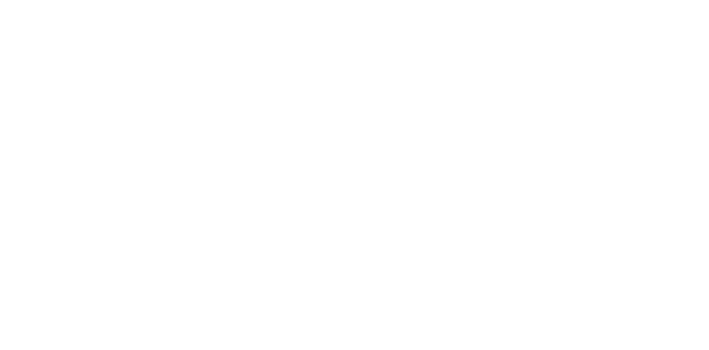
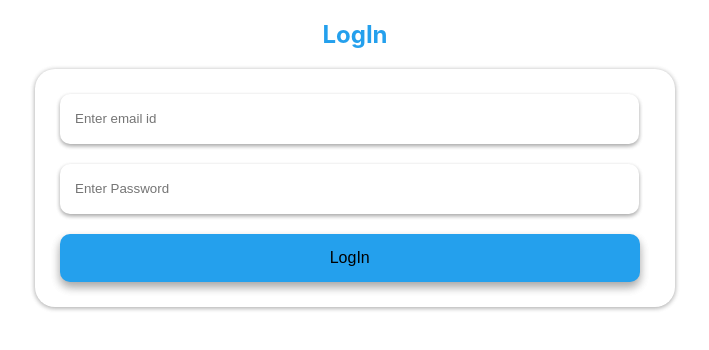
Before and after one commit to poojapatil0708/social-ui, a React (Create React App) app: page /login in a window 1280 px wide. Before the commit this address had no page. Shown: the top 350 px of the page, without its empty margins (285-994 px from the left). Built offline with nearby package versions, Linux system fonts and the light colour scheme.

Commit message:
Added signup and login page

```diff
--- a/package.json
+++ b/package.json
@@ -7,12 +7,15 @@
     "@testing-library/jest-dom": "^5.17.0",
     "@testing-library/react": "^13.4.0",
     "@testing-library/user-event": "^13.5.0",
+    "axios": "^1.6.3",
+    "config": "^3.3.9",
     "formik": "^2.4.5",
     "react": "^18.2.0",
     "react-dom": "^18.2.0",
     "react-redux": "^9.0.4",
     "react-router-dom": "^6.21.1",
     "react-scripts": "5.0.1",
+    "react-toastify": "^9.1.3",
     "web-vitals": "^2.1.4",
     "yup": "^1.3.3"
   },
--- a/src/App.js
+++ b/src/App.js
@@ -2,6 +2,7 @@
 import IndexRouter from "./routes";
 import "./styles/global.css";
 import store from "./redux/store";
+import 'react-toastify/dist/ReactToastify.css';
 
 function App() {
   return (
--- /dev/null
+++ b/src/api/signup.js
@@ -0,0 +1,3 @@
+import { api } from ".";
+
+export const createUser = (data) => api("post", "/user/create", data).then((res) => { return res.data; }).catch((err) => { throw err; });
--- a/src/componants/input.js
+++ b/src/componants/input.js
@@ -1,7 +1,8 @@
-const Input = ({ onChange, ...props }) => {
+const Input = ({ type, error, value, onChange, ...props }) => {
     return (
         <div>
-            <input type="text" className="input" onChange={onChange} {...props} />
+            <input type={type} className="input" onChange={onChange} {...props} />
+            {error ? <div className="input-error">{error}</div> : null}
         </div>
     );
 }
--- a/src/constants/routes.js
+++ b/src/constants/routes.js
@@ -1,3 +1,4 @@
 export const routes = {
-    signup : "/sign-up"
+    signup : "/sign-up",
+    login : "/login"
 }
--- a/src/routes/index.js
+++ b/src/routes/index.js
@@ -1,13 +1,17 @@
 import { BrowserRouter, Route, Routes } from "react-router-dom";
 import SignUp from "../screens/signup";
 import { routes } from "../constants/routes";
+import LogIn from "../screens/login";
+import { ToastContainer } from "react-toastify";
 
 const IndexRouter = () => {
     return(
         <BrowserRouter>
             <Routes>
                 <Route path={routes.signup} element={<SignUp/>} />
+                <Route path={routes.login} element={<LogIn/>} />
             </Routes>
+            <ToastContainer/>
         </BrowserRouter>
     );
 }
--- /dev/null
+++ b/src/screens/login.js
@@ -0,0 +1,46 @@
+import { Formik } from "formik";
+import * as Yup from "yup";
+import Input from "../componants/input";
+import Button from "../componants/butten";
+import axios from "axios";
+import { toast } from "react-toastify";
+
+const LogIn = () => {
+
+    const initialValues = {
+        email:'',
+        password:''
+    }
+
+    const validationSchema = () => Yup.object().shape({
+        email: Yup.string().email('Invalid email').required('Email is requred'),
+        password: Yup.string().required('Password is required').min(4, 'Password should be min 4 characters').max(16, 'Password should be max 16 characters')
+    })
+
+    const onSubmit = (values) => {
+        console.log(values)
+        const APIURL = "http://localhost:8000";
+        axios({ method: 'POST', url: `${APIURL}/user/login`, data: values })
+            .then(res => toast.success('Login successfuly',res))
+            .catch(err => toast.error(err.response?.data?.message ||'Something went wrong'))
+    }
+
+    return(
+        <div>
+            <h2 className="text">LogIn</h2>
+            <div className="body">
+                <Formik initialValues={initialValues} onSubmit={onSubmit} validationSchema={validationSchema} >
+                    {({handleSubmit, setFieldValue, errors, values})=>(
+                        <div className="container">
+                            <Input type="text" placeholder="Enter email id" error={errors.email} value={values.email} onChange={(e) => { setFieldValue('email', e.target.value); }} />
+                            <Input type="password" placeholder="Enter Password" error={errors.password} value={values.password} onChange={(e) => { setFieldValue('password', e.target.value); }} />
+                            <Button label="LogIn" onClick={handleSubmit} />
+                        </div>
+                    )}
+                </Formik>
+            </div>
+        </div>
+    );
+}
+
+export default LogIn;
--- a/src/screens/signup.js
+++ b/src/screens/signup.js
@@ -2,6 +2,9 @@
 import * as Yup from "yup";
 import Button from "../componants/butten";
 import Input from "../componants/input";
+import axios from "axios";
+import { Link } from "react-router-dom";
+import { toast } from "react-toastify";
 
 const SignUp = () => {
 
@@ -14,29 +17,38 @@
 
     const validationSchema = () => Yup.object().shape({
         full_name: Yup.string().required('Name is required'),
-        phone: Yup.string().required('Phone is required')
+        phone: Yup.string().length(10, " Phone number should contain 10 digits").required('Phone is required'),
+        email: Yup.string().email('Invalid email').required('Email is requred'),
+        password: Yup.string().required('Password is required').min(4, 'Password should be min 4 characters').max(16, 'Password should be max 16 characters')
     })
 
-    const onSubmit = () => {
-
+    const onSubmit = (values) => {
+        const APIURL = "http://localhost:8000";
+        axios({ method: 'POST', url: `${APIURL}/user/create`, data: values })
+            .then(res => toast.success('User created successfuly',res))
+            .catch(err => toast.error('Something went wrong'))
     }
 
     return (
         <div>
             <h2 className="text" >SignUp</h2>
-            <form>
+            <div className="body" >
                 <Formik initialValues={initialValues} validationSchema={validationSchema} onSubmit={onSubmit} >
                     {({ setFieldValue, handleSubmit, values, errors }) => (
                         <div className="container" >
-                            <Input placeholder="Enter your full name" />
-                            <Input placeholder="Enter phone number" />
-                            <Input placeholder="Enter email id" />
-                            <Input placeholder="Enter Password" />
-                            <Button label="SignUp" />
+                            <Input type="text" placeholder="Enter your full name" error={errors.full_name} value={values.full_name} onChange={(e) => { setFieldValue('full_name', e.target.value); }} />
+                            <Input type="text" placeholder="Enter phone number" error={errors.phone} value={values.phone} onChange={(e) => { setFieldValue('phone', e.target.value); }} />
+                            <Input type="text" placeholder="Enter email id" error={errors.email} value={values.email} onChange={(e) => { setFieldValue('email', e.target.value); }} />
+                            <Input type="password" placeholder="Enter Password" error={errors.password} value={values.password} onChange={(e) => { setFieldValue('password', e.target.value); }} />
+                            <Button label="SignUp" onClick={handleSubmit} />
                         </div>
                     )}
                 </Formik>
-            </form>
+            </div>
+            <div className="text"style={{margin:'15px'}} >
+                <div >Already have an account?</div>
+                <Link to='/login' style={{textDecoration:'none',color:'#24a0ed'}}>LogIn</Link>
+            </div>
         </div>
     );
 }
--- a/src/styles/global.css
+++ b/src/styles/global.css
@@ -1,25 +1,40 @@
 .container {
-    width: 40%;
-    height: 400px;
-    border: 2px solid gray;
+    width: 50%;
+    height: 50%;
     border-radius: 20px;
     padding: 15px;
     display: block;
     margin: auto;
+    box-shadow: 0 1px 5px 0 rgba(0,0,0,0.2), 0 1px 5px 0 rgba(0,0,0,0.19);
+    box-sizing: border-box;
+}
+
+.body{
+    display: flex;
+    justify-content: center;
+    align-items: center;
 }
 
 .text {
-    text-align: center;
+    color: #24a0ed;
+    display: flex;
+    justify-content: center;
 }
 
 .input {
-    border: 1px solid #555;
+    border-style: none;
     border-radius: 10px;
     background-repeat: no-repeat;
     width: 90%;
     height: 20px;
     padding: 15px 15px;
     margin: 10px;
+    box-shadow: 0 2px 4px 0 rgba(0,0,0,0.2), 0 2px 4px 0 rgba(0,0,0,0.19);
+}
+.input-error {
+    color: red;
+    margin-top: 1px;
+    margin-bottom: 1px;
 }
 
 .button {
@@ -34,5 +49,5 @@
     text-decoration: none;
     display: inline-block;
     font-size: 16px;
-    box-shadow: 0 8px 16px 0 rgba(0,0,0,0.2), 0 6px 20px 0 rgba(0,0,0,0.19);
+    box-shadow: 0 5px 10px 0 rgba(0,0,0,0.2), 0 5px 10px 0 rgba(0,0,0,0.19);
 }
```
Also changed, not shown: src/api/index.js (added, +7 -0 lines), 1 other file (tests, documents, lock files or other folders).
